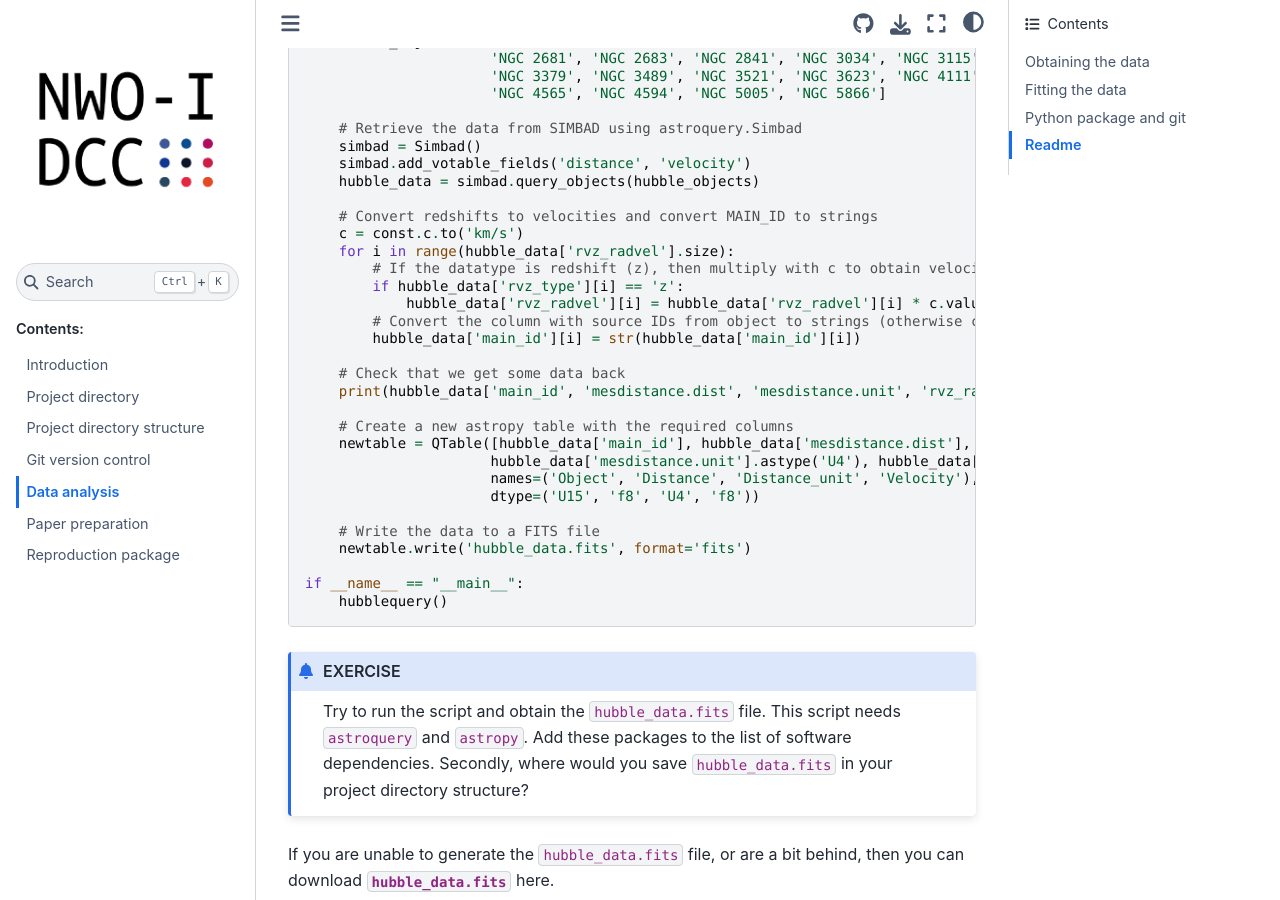
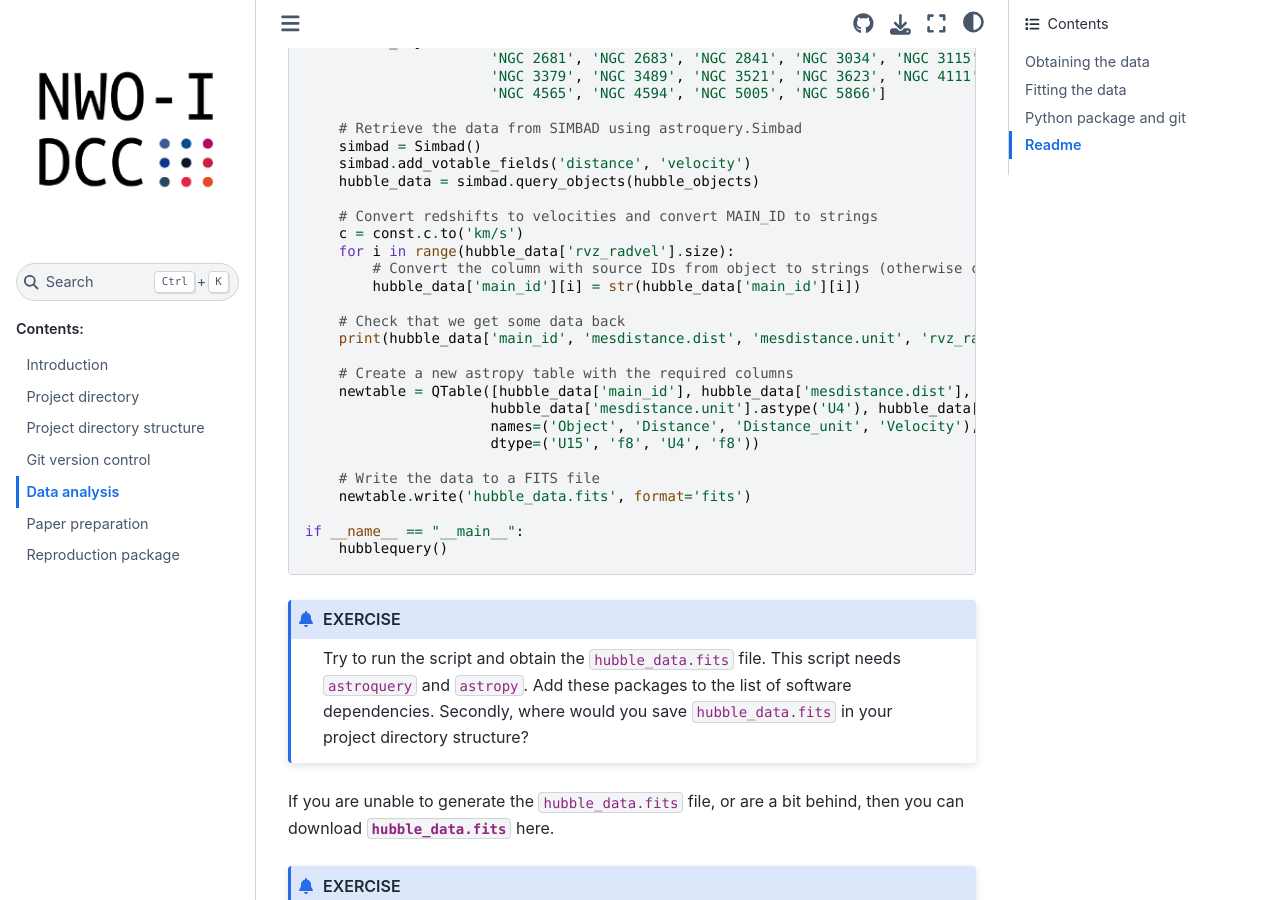
Before and after one commit to nwo-i-dcc/workshop-manage-research-project, a Sphinx documentation site: the page built from source/analysis.rst, in a window 1280 px wide and 900 px high, scrolled down 1039 px. Built offline with Sphinx 7.4.7 and the Sphinx Book theme 1.1.4, drawn with Linux system fonts in a browser that asks for light colours.

Commit message:
Remove conversion from redshift

```diff
--- a/source/analysis.rst
+++ b/source/analysis.rst
@@ -64,9 +64,6 @@ script or copy/paste it from below::
         # Convert redshifts to velocities and convert MAIN_ID to strings
         c = const.c.to('km/s')
         for i in range(hubble_data['rvz_radvel'].size):
-            # If the datatype is redshift (z), then multiply with c to obtain velocity in km/s
-            if hubble_data['rvz_type'][i] == 'z':
-                hubble_data['rvz_radvel'][i] = hubble_data['rvz_radvel'][i] * c.value
             # Convert the column with source IDs from object to strings (otherwise conversion to FITS fails)
             hubble_data['main_id'][i] = str(hubble_data['main_id'][i])
 
```
